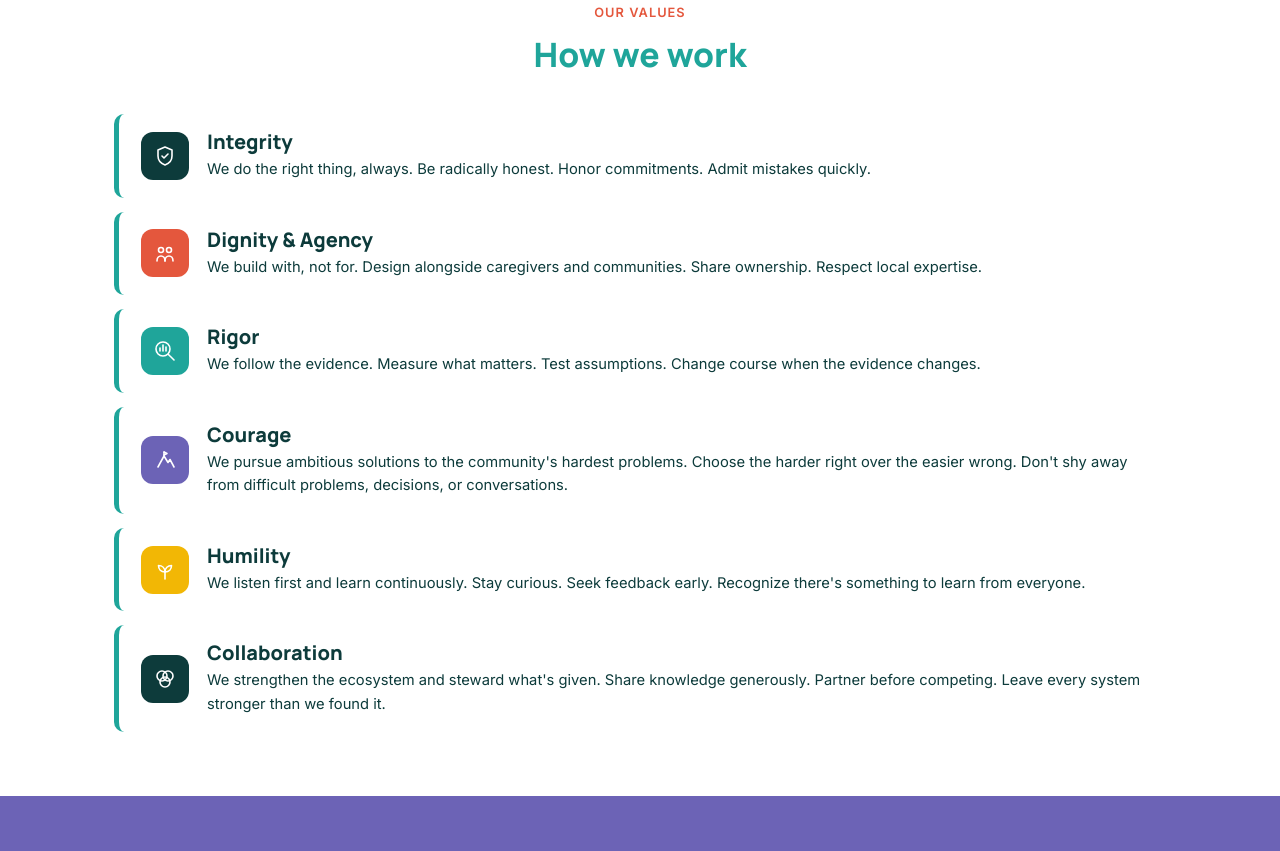
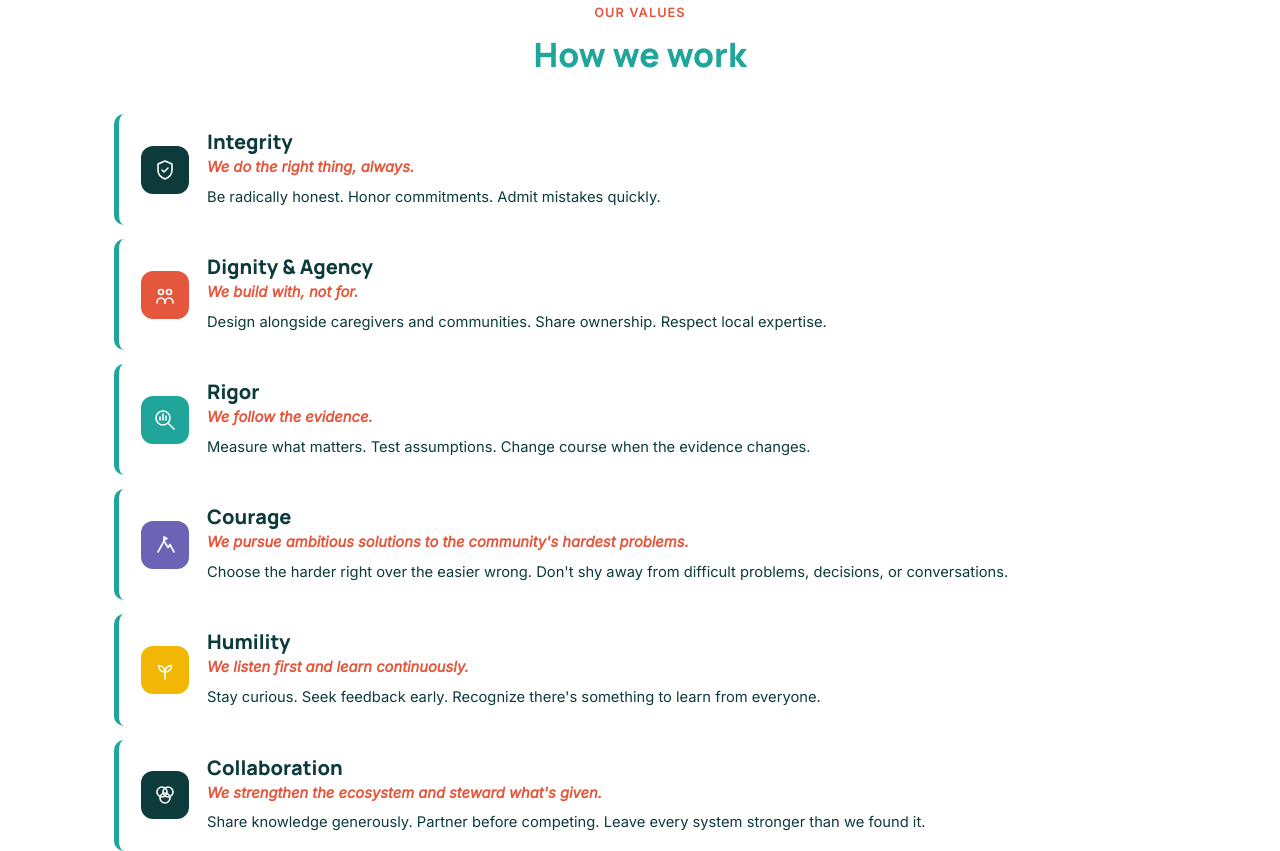
Before and after one commit to krystalerickson/wholefamilycollectivesite, a plain HTML site: page vision.html in a window 1280 px wide. Shown: the part 1313-2164 px from the top of the page. Drawn offline with Linux system fonts and the light colour scheme.

Commit message:
Split first sentence of each value into a styled italic lead line

```diff
--- a/css/style.css
+++ b/css/style.css
@@ -356,7 +356,14 @@ section.tinted { background: #EFEAE0; }
 }
 
 .value-card .icon-badge { margin-bottom: 0; }
-.value-card h3 { margin-bottom: 4px; }
+.value-card h3 { margin-bottom: 2px; }
+.value-card .value-lead {
+  font-style: italic;
+  font-weight: 600;
+  color: var(--coral);
+  margin: 0 0 6px;
+  font-size: 0.92rem;
+}
 .value-card p { margin-bottom: 0; font-size: 0.92rem; }
 
 @media (max-width: 600px) {
--- a/vision.html
+++ b/vision.html
@@ -74,7 +74,7 @@
             <path d="M9 12l2 2 4-4"></path>
           </svg>
         </div>
-        <div><h3>Integrity</h3><p>We do the right thing, always. Be radically honest. Honor commitments. Admit mistakes quickly.</p></div>
+        <div><h3>Integrity</h3><p class="value-lead">We do the right thing, always.</p><p>Be radically honest. Honor commitments. Admit mistakes quickly.</p></div>
       </div>
       <div class="value-card">
         <div class="icon-badge coral">
@@ -85,7 +85,7 @@
             <path d="M12 20c0-3 1.8-5 4-5s4 2 4 5"></path>
           </svg>
         </div>
-        <div><h3>Dignity &amp; Agency</h3><p>We build with, not for. Design alongside caregivers and communities. Share ownership. Respect local expertise.</p></div>
+        <div><h3>Dignity &amp; Agency</h3><p class="value-lead">We build with, not for.</p><p>Design alongside caregivers and communities. Share ownership. Respect local expertise.</p></div>
       </div>
       <div class="value-card">
         <div class="icon-badge teal">
@@ -97,7 +97,7 @@
             <line x1="13" y1="12" x2="13" y2="8"></line>
           </svg>
         </div>
-        <div><h3>Rigor</h3><p>We follow the evidence. Measure what matters. Test assumptions. Change course when the evidence changes.</p></div>
+        <div><h3>Rigor</h3><p class="value-lead">We follow the evidence.</p><p>Measure what matters. Test assumptions. Change course when the evidence changes.</p></div>
       </div>
       <div class="value-card">
         <div class="icon-badge purple">
@@ -107,7 +107,7 @@
             <path d="M11 4l3 1.5-3 1.5"></path>
           </svg>
         </div>
-        <div><h3>Courage</h3><p>We pursue ambitious solutions to the community's hardest problems. Choose the harder right over the easier wrong. Don't shy away from difficult problems, decisions, or conversations.</p></div>
+        <div><h3>Courage</h3><p class="value-lead">We pursue ambitious solutions to the community's hardest problems.</p><p>Choose the harder right over the easier wrong. Don't shy away from difficult problems, decisions, or conversations.</p></div>
       </div>
       <div class="value-card">
         <div class="icon-badge gold">
@@ -117,7 +117,7 @@
             <path d="M12 14c4 0 6.5-2.8 6.5-6.5-3.7 0-6.5 2.5-6.5 6.5z"></path>
           </svg>
         </div>
-        <div><h3>Humility</h3><p>We listen first and learn continuously. Stay curious. Seek feedback early. Recognize there's something to learn from everyone.</p></div>
+        <div><h3>Humility</h3><p class="value-lead">We listen first and learn continuously.</p><p>Stay curious. Seek feedback early. Recognize there's something to learn from everyone.</p></div>
       </div>
       <div class="value-card">
         <div class="icon-badge navy">
@@ -127,7 +127,7 @@
             <circle cx="12" cy="15" r="5"></circle>
           </svg>
         </div>
-        <div><h3>Collaboration</h3><p>We strengthen the ecosystem and steward what's given. Share knowledge generously. Partner before competing. Leave every system stronger than we found it.</p></div>
+        <div><h3>Collaboration</h3><p class="value-lead">We strengthen the ecosystem and steward what's given.</p><p>Share knowledge generously. Partner before competing. Leave every system stronger than we found it.</p></div>
       </div>
     </div>
   </div>
```
